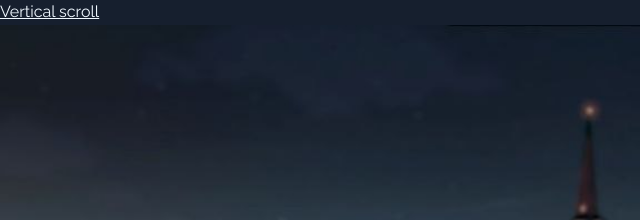
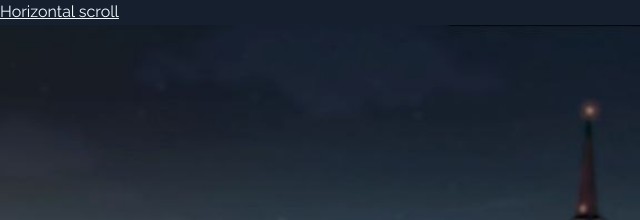
Before and after one commit to TanianaKur/-gorizontal-scroll, a plain HTML site: page indexVertical.html in a window 1280 px wide. Shown: the top 220 px of the page, 0-640 px from the left. Drawn offline with nearby package versions, Linux system fonts and the light colour scheme.

Commit message:
add style link

```diff
--- a/css/styleHorizontal.css
+++ b/css/styleHorizontal.css
@@ -39,6 +39,8 @@ body {
 }
 .link {
   color: aliceblue;
+  position: absolute;
+
   /* display: inline-block;
   background: #14d480;
   color: #fff;
--- a/css/styleVertical.css
+++ b/css/styleVertical.css
@@ -124,4 +124,5 @@ body {
 }
 .link {
   color: aliceblue;
+  position: relative;
 }
--- a/indexVertical.html
+++ b/indexVertical.html
@@ -12,7 +12,7 @@
     <script src="js/scriptVertical.js" defer></script>
   </head>
   <body>
-    <a href="indexHorizontal.html" class="link">Vertical scroll</a>
+    <a href="indexHorizontal.html" class="link">Horizontal scroll</a>
     <!-- <form action="indexHorizontal.html" target="_blank">
       <button>Horizontal scroll</button>
      </form> -->
```
Also changed, not shown: indexHorizontal.html (+1 -1 lines).
